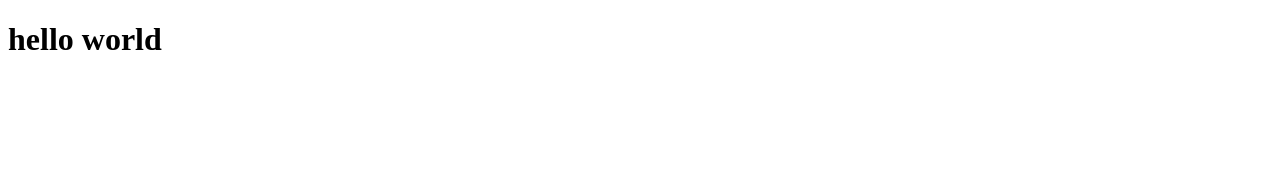
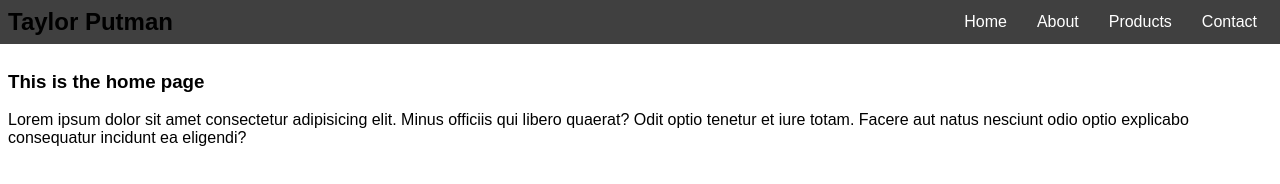
Before and after one commit to putman44/Personal-Portfolio, a plain HTML site: page index.html in a window 1280 px wide. Drawn offline with Linux system fonts and the light colour scheme.

Commit message:
added nav bar and styled

```diff
--- a/index.html
+++ b/index.html
@@ -4,8 +4,27 @@
     <meta charset="UTF-8" />
     <meta name="viewport" content="width=device-width, initial-scale=1.0" />
     <title>Portfolio</title>
+    <link rel="stylesheet" href="style.css" />
   </head>
   <body>
-    <h1>hello world</h1>
+    <header>
+      <nav class="navbar">
+        <h1>Taylor Putman</h1>
+        <ul>
+          <li><a href="">Home</a></li>
+          <li><a href="">About</a></li>
+          <li><a href="">Products</a></li>
+          <li><a href="">Contact</a></li>
+        </ul>
+      </nav>
+    </header>
+    <main>
+      <h3>This is the home page</h3>
+      <p>
+        Lorem ipsum dolor sit amet consectetur adipisicing elit. Minus officiis
+        qui libero quaerat? Odit optio tenetur et iure totam. Facere aut natus
+        nesciunt odio optio explicabo consequatur incidunt ea eligendi?
+      </p>
+    </main>
   </body>
 </html>
--- /dev/null
+++ b/style.css
@@ -0,0 +1,38 @@
+body {
+  margin: 0px;
+  font-family: Arial, sans-serif;
+}
+
+main {
+  padding: 1vh;
+}
+
+h1 {
+  margin: 0px;
+}
+
+.navbar {
+  background-color: hsl(0, 0%, 25%);
+  display: flex;
+  justify-content: space-between;
+  padding: 1vh;
+}
+
+.navbar ul {
+  list-style-type: none;
+
+  padding: 0px;
+  margin: 0px;
+  display: flex;
+  align-items: center;
+}
+
+.navbar a {
+  text-decoration: none;
+  color: white;
+  padding: 15px;
+}
+
+.navbar a:hover {
+  background-color: hsl(0, 0%, 10%);
+}
```
